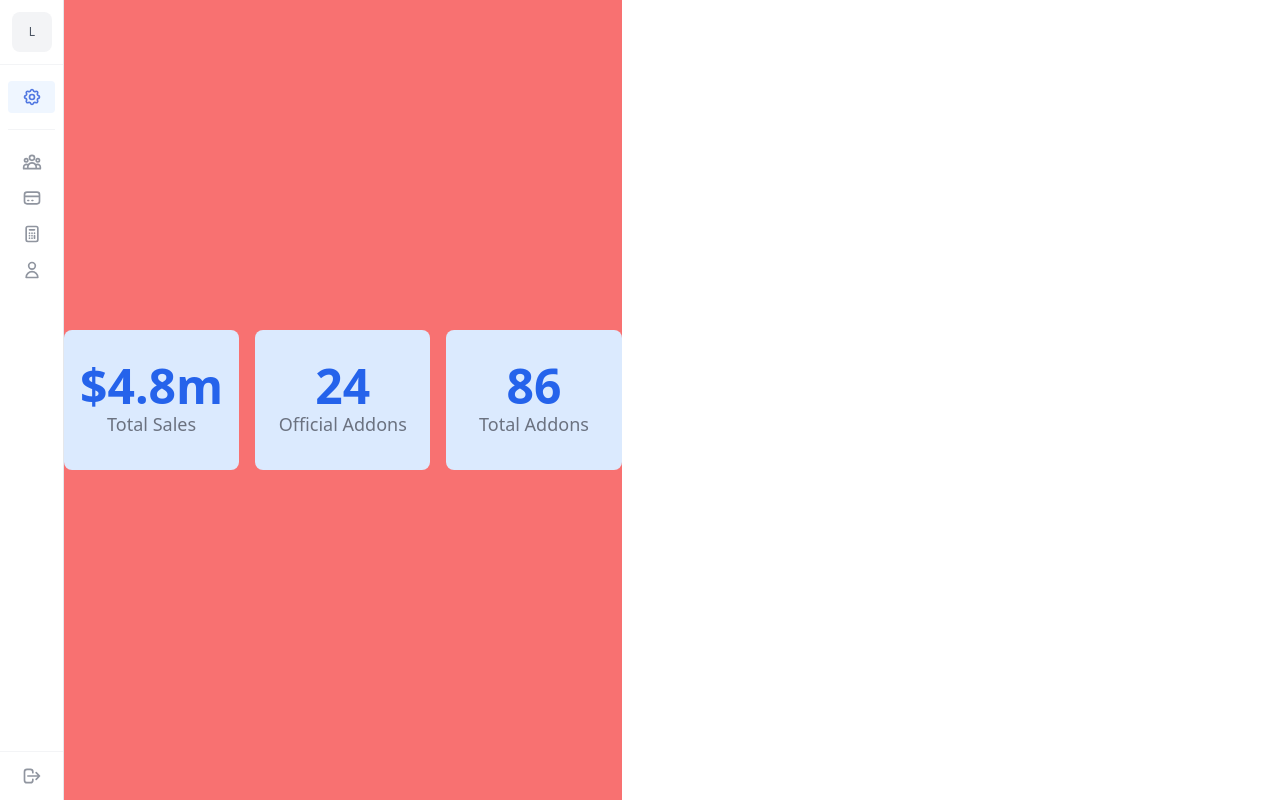
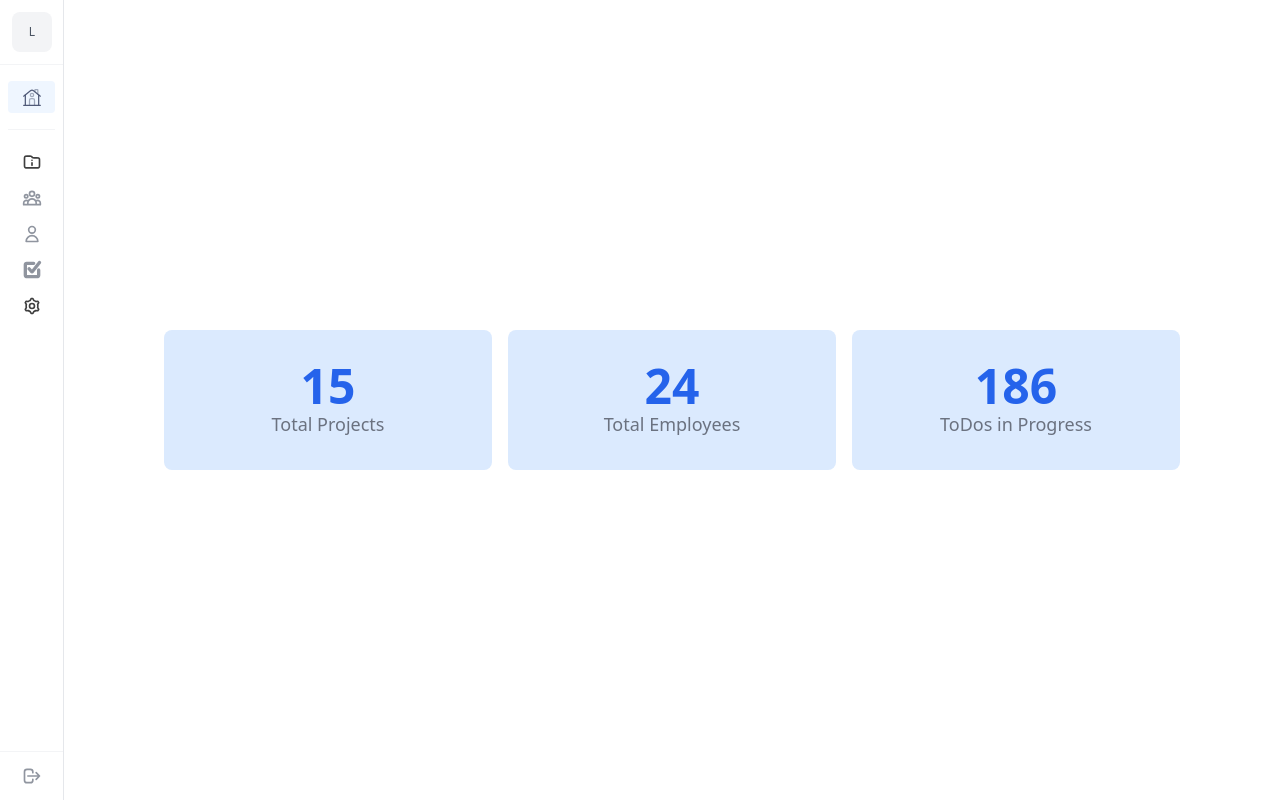
Before and after one commit to mukulboro/collaboration-project-backend, a Django app: page /admin/dashboard/ in a window 1280 px wide. Run offline with Django 3.2, Linux system fonts and the light colour scheme; the visitor is signed in with stand-in values (Sample User, id 1); some libraries are stand-ins or nearby versions.

Commit message:
Make abstraction for dashboard temnplate

```diff
--- a/admindash/templates/dashboard.html
+++ b/admindash/templates/dashboard_base.html
@@ -3,6 +3,7 @@
 {% block title %} TaskSphere | Dashboard{% endblock %}
 
 {% block content %}
+
 <div class="flex h-screen w-screen">
     <div class="flex h-screen w-16 flex-col justify-between border-e bg-white">
         <div>
@@ -15,24 +16,54 @@
             <div class="border-t border-gray-100">
                 <div class="px-2">
                     <div class="py-4">
-                        <a href=""
+                        <a href="/admin/dashboard"
                             class="t group relative flex justify-center rounded bg-blue-50 px-2 py-1.5 text-blue-700">
                             <svg xmlns="http://www.w3.org/2000/svg" class="h-5 w-5 opacity-75" fill="none"
                                 viewBox="0 0 24 24" stroke="currentColor" stroke-width="2">
-                                <path stroke-linecap="round" stroke-linejoin="round"
-                                    d="M10.325 4.317c.426-1.756 2.924-1.756 3.35 0a1.724 1.724 0 002.573 1.066c1.543-.94 3.31.826 2.37 2.37a1.724 1.724 0 001.065 2.572c1.756.426 1.756 2.924 0 3.35a1.724 1.724 0 00-1.066 2.573c.94 1.543-.826 3.31-2.37 2.37a1.724 1.724 0 00-2.572 1.065c-.426 1.756-2.924 1.756-3.35 0a1.724 1.724 0 00-2.573-1.066c-1.543.94-3.31-.826-2.37-2.37a1.724 1.724 0 00-1.065-2.572c-1.756-.426-1.756-2.924 0-3.35a1.724 1.724 0 001.066-2.573c-.94-1.543.826-3.31 2.37-2.37.996.608 2.296.07 2.572-1.065z" />
-                                <path stroke-linecap="round" stroke-linejoin="round"
-                                    d="M15 12a3 3 0 11-6 0 3 3 0 016 0z" />
+                                <<path d="M22 22L2 22" stroke="#1C274C" stroke-width="1.5" stroke-linecap="round" />
+                                <path d="M2 11L10.1259 4.49931C11.2216 3.62279 12.7784 3.62279 13.8741 4.49931L22 11"
+                                    stroke="#1C274C" stroke-width="1.5" stroke-linecap="round" />
+                                <path opacity="0.5"
+                                    d="M15.5 5.5V3.5C15.5 3.22386 15.7239 3 16 3H18.5C18.7761 3 19 3.22386 19 3.5V8.5"
+                                    stroke="#1C274C" stroke-width="1.5" stroke-linecap="round" />
+                                <path d="M4 22V9.5" stroke="#1C274C" stroke-width="1.5" stroke-linecap="round" />
+                                <path d="M20 22V9.5" stroke="#1C274C" stroke-width="1.5" stroke-linecap="round" />
+                                <path opacity="0.5"
+                                    d="M15 22V17C15 15.5858 15 14.8787 14.5607 14.4393C14.1213 14 13.4142 14 12 14C10.5858 14 9.87868 14 9.43934 14.4393C9 14.8787 9 15.5858 9 17V22"
+                                    stroke="#1C274C" stroke-width="1.5" />
+                                <path opacity="0.5"
+                                    d="M14 9.5C14 10.6046 13.1046 11.5 12 11.5C10.8954 11.5 10 10.6046 10 9.5C10 8.39543 10.8954 7.5 12 7.5C13.1046 7.5 14 8.39543 14 9.5Z"
+                                    stroke="#1C274C" stroke-width="1.5" />
                             </svg>
+
+
 
                             <span
                                 class="absolute start-full top-1/2 ms-4 -translate-y-1/2 rounded bg-gray-900 px-2 py-1.5 text-xs font-medium text-white opacity-0 group-hover:opacity-100">
-                                General
+                                Home
                             </span>
                         </a>
                     </div>
 
                     <ul class="space-y-1 border-t border-gray-100 pt-4">
+                        <li>
+                            <a href=""
+                                class="group relative flex justify-center rounded px-2 py-1.5 text-gray-500 hover:bg-gray-50 hover:text-gray-700">
+                                <svg xmlns="http://www.w3.org/2000/svg" class="h-5 w-5 opacity-75" fill="none"
+                                    viewBox="0 0 24 24" stroke="currentColor" stroke-width="2">
+                                    <path
+                                        d="M12 10H12.01M12 13V16M12.0627 6.06274L11.9373 5.93726C11.5914 5.59135 11.4184 5.4184 11.2166 5.29472C11.0376 5.18506 10.8425 5.10425 10.6385 5.05526C10.4083 5 10.1637 5 9.67452 5H6.2C5.0799 5 4.51984 5 4.09202 5.21799C3.71569 5.40973 3.40973 5.71569 3.21799 6.09202C3 6.51984 3 7.07989 3 8.2V15.8C3 16.9201 3 17.4802 3.21799 17.908C3.40973 18.2843 3.71569 18.5903 4.09202 18.782C4.51984 19 5.07989 19 6.2 19H17.8C18.9201 19 19.4802 19 19.908 18.782C20.2843 18.5903 20.5903 18.2843 20.782 17.908C21 17.4802 21 16.9201 21 15.8V10.2C21 9.0799 21 8.51984 20.782 8.09202C20.5903 7.71569 20.2843 7.40973 19.908 7.21799C19.4802 7 18.9201 7 17.8 7H14.3255C13.8363 7 13.5917 7 13.3615 6.94474C13.1575 6.89575 12.9624 6.81494 12.7834 6.70528C12.5816 6.5816 12.4086 6.40865 12.0627 6.06274Z"
+                                        stroke="#000000" stroke-width="2" stroke-linecap="round"
+                                        stroke-linejoin="round" />
+                                </svg>
+
+                                <span
+                                    class="absolute start-full top-1/2 ms-4 -translate-y-1/2 rounded bg-gray-900 px-2 py-1.5 text-xs font-medium text-white opacity-0 group-hover:opacity-100">
+                                    Projects
+                                </span>
+                            </a>
+                        </li>
+
                         <li>
                             <a href=""
                                 class="group relative flex justify-center rounded px-2 py-1.5 text-gray-500 hover:bg-gray-50 hover:text-gray-700">
@@ -50,17 +81,17 @@
                         </li>
 
                         <li>
-                            <a href=""
+                            <a href="/admin/dashboard/employees"
                                 class="group relative flex justify-center rounded px-2 py-1.5 text-gray-500 hover:bg-gray-50 hover:text-gray-700">
                                 <svg xmlns="http://www.w3.org/2000/svg" class="h-5 w-5 opacity-75" fill="none"
                                     viewBox="0 0 24 24" stroke="currentColor" stroke-width="2">
                                     <path stroke-linecap="round" stroke-linejoin="round"
-                                        d="M3 10h18M7 15h1m4 0h1m-7 4h12a3 3 0 003-3V8a3 3 0 00-3-3H6a3 3 0 00-3 3v8a3 3 0 003 3z" />
+                                        d="M16 7a4 4 0 11-8 0 4 4 0 018 0zM12 14a7 7 0 00-7 7h14a7 7 0 00-7-7z" />
                                 </svg>
 
                                 <span
                                     class="absolute start-full top-1/2 ms-4 -translate-y-1/2 rounded bg-gray-900 px-2 py-1.5 text-xs font-medium text-white opacity-0 group-hover:opacity-100">
-                                    Billing
+                                    Employees
                                 </span>
                             </a>
                         </li>
@@ -70,13 +101,15 @@
                                 class="group relative flex justify-center rounded px-2 py-1.5 text-gray-500 hover:bg-gray-50 hover:text-gray-700">
                                 <svg xmlns="http://www.w3.org/2000/svg" class="h-5 w-5 opacity-75" fill="none"
                                     viewBox="0 0 24 24" stroke="currentColor" stroke-width="2">
-                                    <path stroke-linecap="round" stroke-linejoin="round"
-                                        d="M9 7h6m0 10v-3m-3 3h.01M9 17h.01M9 14h.01M12 14h.01M15 11h.01M12 11h.01M9 11h.01M7 21h10a2 2 0 002-2V5a2 2 0 00-2-2H7a2 2 0 00-2 2v14a2 2 0 002 2z" />
+
+                                    <path fill-rule="evenodd" clip-rule="evenodd"
+                                        d="m20.215 2.387-8.258 10.547-2.704-3.092a1 1 0 1 0-1.506 1.316l3.103 3.548a1.5 1.5 0 0 0 2.31-.063L21.79 3.62a1 1 0 1 0-1.575-1.233zM20 11a1 1 0 0 0-1 1v6.077c0 .459-.021.57-.082.684a.364.364 0 0 1-.157.157c-.113.06-.225.082-.684.082H5.923c-.459 0-.57-.022-.684-.082a.363.363 0 0 1-.157-.157c-.06-.113-.082-.225-.082-.684V5.5a.5.5 0 0 1 .5-.5l8.5.004a1 1 0 1 0 0-2L5.5 3A2.5 2.5 0 0 0 3 5.5v12.577c0 .76.082 1.185.319 1.627.224.419.558.753.977.977.442.237.866.319 1.627.319h12.154c.76 0 1.185-.082 1.627-.319.42-.224.754-.558.978-.977.236-.442.318-.866.318-1.627V12a1 1 0 0 0-1-1z"
+                                        fill="#000000" />
                                 </svg>
 
                                 <span
                                     class="absolute start-full top-1/2 ms-4 -translate-y-1/2 rounded bg-gray-900 px-2 py-1.5 text-xs font-medium text-white opacity-0 group-hover:opacity-100">
-                                    Invoices
+                                    Todos
                                 </span>
                             </a>
                         </li>
@@ -86,16 +119,20 @@
                                 class="group relative flex justify-center rounded px-2 py-1.5 text-gray-500 hover:bg-gray-50 hover:text-gray-700">
                                 <svg xmlns="http://www.w3.org/2000/svg" class="h-5 w-5 opacity-75" fill="none"
                                     viewBox="0 0 24 24" stroke="currentColor" stroke-width="2">
-                                    <path stroke-linecap="round" stroke-linejoin="round"
-                                        d="M16 7a4 4 0 11-8 0 4 4 0 018 0zM12 14a7 7 0 00-7 7h14a7 7 0 00-7-7z" />
+
+                                    <path
+                                        d="M18.763 13.7944L20.029 16.0222C19.8786 16.3163 19.7105 16.6051 19.5244 16.8873C19.3383 17.1695 19.1391 17.4378 18.9281 17.6919L16.4377 17.4142C15.7715 17.9608 15.0027 18.3869 14.1645 18.6592L13.0002 20.945C12.6719 20.9813 12.3382 21 12.0002 21C11.6622 21 11.3285 20.9813 11.0002 20.945L9.83293 18.6582C8.99428 18.3854 8.22514 17.9585 7.5589 17.4111L5.05407 17.6915C4.84303 17.4374 4.64381 17.1691 4.45774 16.8869C4.27168 16.6047 4.10356 16.3159 3.95312 16.0218L5.22637 13.7814C5.07803 13.2142 5.00021 12.6139 5.00021 12.0002C5.00021 11.3749 5.08219 10.7688 5.23599 10.192L3.95351 7.936C4.10394 7.64191 4.27206 7.3531 4.45812 7.07091C4.64419 6.78873 4.84341 6.52043 5.05445 6.2663L7.60942 6.55327C8.26776 6.02075 9.01625 5.60683 9.84 5.33984M9.83614 5.33996L11 3.05493C11.3283 3.01863 11.662 3 12 3C12.338 3 12.6716 3.01863 13 3.05493L14.1638 5.33996C14.9882 5.60716 15.7389 6.01764 16.3976 6.55077L18.9275 6.26661C19.1385 6.52074 19.3377 6.78904 19.5238 7.07123C19.7098 7.35341 19.878 7.64223 20.0284 7.93632L18.7592 10.1697M18.7594 10.1732C18.9164 10.7556 19.0002 11.3681 19.0002 12.0002C19.0002 12.6215 18.9193 13.2239 18.7673 13.7974M15.0002 12.0002C15.0002 13.657 13.6571 15.0002 12.0002 15.0002C10.3433 15.0002 9.0002 13.657 9.0002 12.0002C9.0002 10.3433 10.3433 9.00015 12.0002 9.00015C13.6571 9.00015 15.0002 10.3433 15.0002 12.0002Z"
+                                        stroke="#000000" stroke-width="2" stroke-linecap="round"
+                                        stroke-linejoin="round" />
                                 </svg>
 
                                 <span
                                     class="absolute start-full top-1/2 ms-4 -translate-y-1/2 rounded bg-gray-900 px-2 py-1.5 text-xs font-medium text-white opacity-0 group-hover:opacity-100">
-                                    Account
+                                    Settings
                                 </span>
                             </a>
                         </li>
+
                     </ul>
                 </div>
             </div>
@@ -121,35 +158,8 @@
         </div>
     </div>
 
-    <div class="bg-red-400 flex-row justify-center content-center">
-        <dl class="grid grid-cols-1 gap-4 sm:grid-cols-3">
-            <div class="flex flex-col rounded-lg bg-blue-100 px-4 py-8 text-center">
-                <dt class="order-last text-lg font-medium text-gray-500">
-                    Total Sales
-                </dt>
-
-                <dd class="text-4xl font-extrabold text-blue-600 md:text-5xl">
-                    $4.8m
-                </dd>
-            </div>
-
-            <div class="flex flex-col rounded-lg bg-blue-100 px-4 py-8 text-center">
-                <dt class="order-last text-lg font-medium text-gray-500">
-                    Official Addons
-                </dt>
-
-                <dd class="text-4xl font-extrabold text-blue-600 md:text-5xl">24</dd>
-            </div>
-
-            <div class="flex flex-col rounded-lg bg-blue-100 px-4 py-8 text-center">
-                <dt class="order-last text-lg font-medium text-gray-500">
-                    Total Addons
-                </dt>
-
-                <dd class="text-4xl font-extrabold text-blue-600 md:text-5xl">86</dd>
-            </div>
-        </dl>
+    <div class="flex-row flex-1 px-5 py-5 justify-center content-center">
+        {% block sidecontent %}
+        {% endblock %}
     </div>
-
-</div>
-{% endblock %}
+    {% endblock %}
--- /dev/null
+++ b/admindash/templates/dashboard_home.html
@@ -0,0 +1,36 @@
+{% extends "dashboard_base.html" %}
+
+{% block sidecontent %}
+
+<dl class="grid grid-cols-1 gap-4 px-20 sm:grid-cols-3">
+    <div class="flex flex-col rounded-lg bg-blue-100 px-4 py-8 text-center">
+        <dt class="order-last text-lg font-medium text-gray-500">
+            Total Projects
+        </dt>
+
+        <dd class="text-4xl font-extrabold text-blue-600 md:text-5xl">
+            15
+        </dd>
+    </div>
+
+    <div class="flex flex-col rounded-lg bg-blue-100 px-4 py-8 text-center">
+        <dt class="order-last text-lg font-medium text-gray-500">
+            Total Employees
+        </dt>
+
+        <dd class="text-4xl font-extrabold text-blue-600 md:text-5xl">24</dd>
+    </div>
+
+    <div class="flex flex-col rounded-lg bg-blue-100 px-4 py-8 text-center">
+        <dt class="order-last text-lg font-medium text-gray-500">
+            ToDos in Progress
+        </dt>
+
+        <dd class="text-4xl font-extrabold text-blue-600 md:text-5xl">
+            186
+        </dd>
+    </div>
+</dl>
+</div>
+
+{% endblock %}
--- a/admindash/views.py
+++ b/admindash/views.py
@@ -61,6 +61,6 @@ def logout_admin(request):
 def dashboard(request):
     if request.user.is_authenticated:
         print(request.user.email)
-        return render(request, "dashboard.html")
+        return render(request, "dashboard_home.html")
     else:
         return render(request, "error.html", {"code":401, "message":"Unauthorized"})
```
